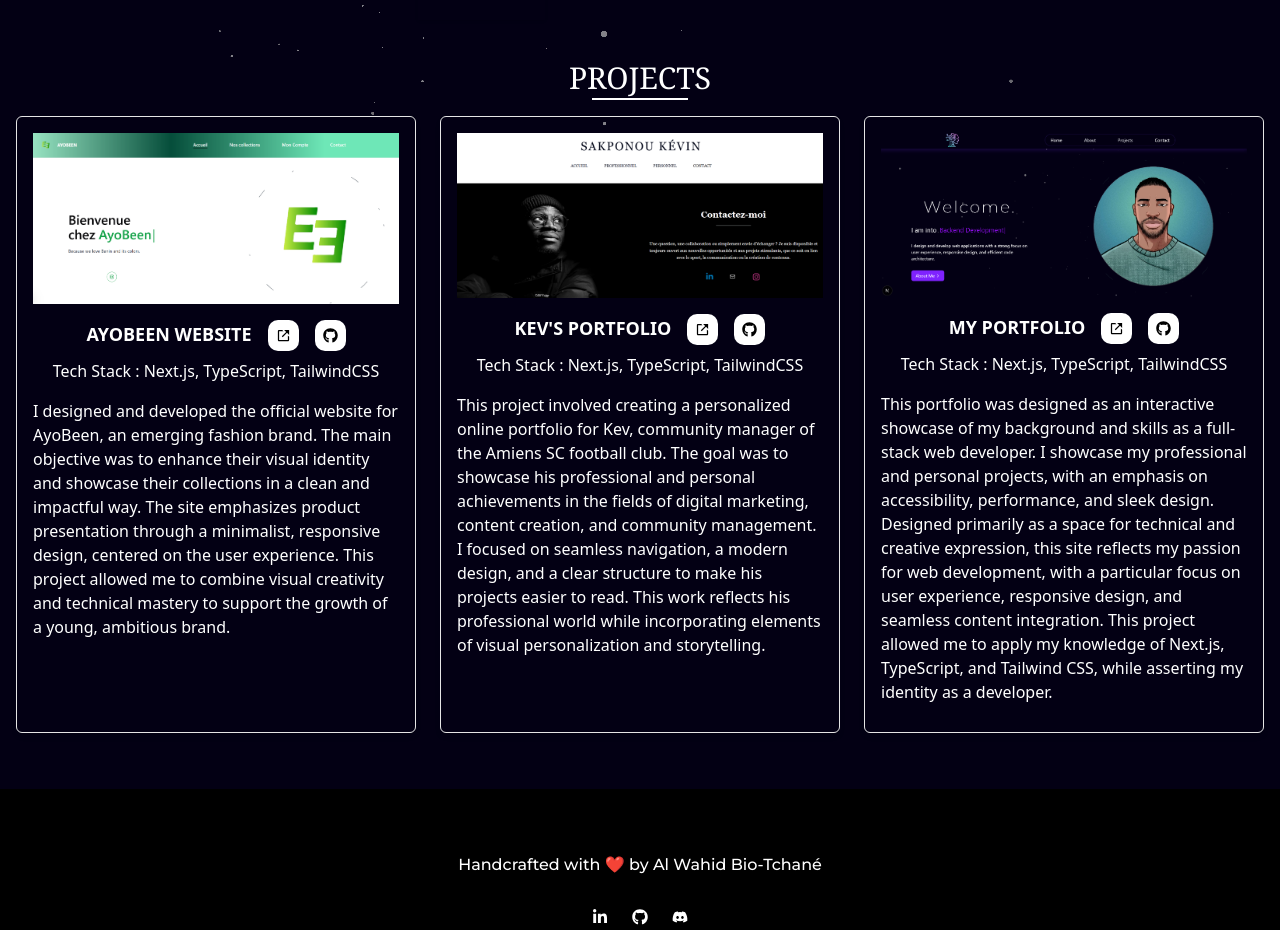
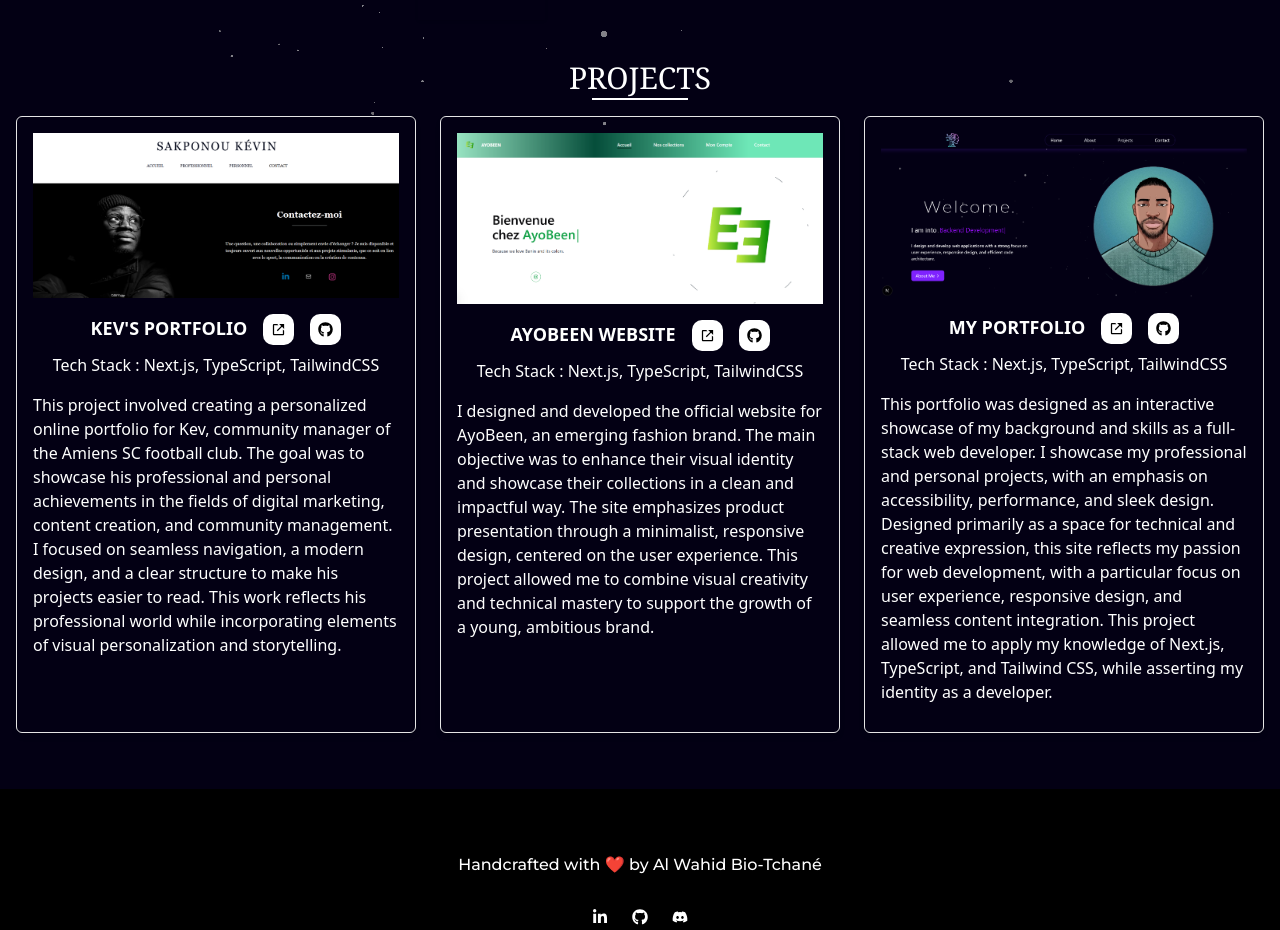
Before and after one commit to Al-phob/my-portfolio, a Next.js app: page /projects in a window 1280 px wide. Shown: the part 592-1522 px from the top of the page. Built offline with nearby package versions, Linux system fonts and the light colour scheme.

Commit message:
Project editing

```diff
--- a/src/app/projects/page.tsx
+++ b/src/app/projects/page.tsx
@@ -7,6 +7,16 @@ import Link from 'next/link'
 const projects = [
     {
         id: 1,
+        name: "Kev's Portfolio",
+        image: "/images/kev-portfolio.png",
+        link : "https://kev-portfolio-ten.vercel.app/",
+        git : "https://github.com/Al-phob/kev-portfolio",
+        tech: "Tech Stack : Next.js, TypeScript, TailwindCSS",
+        desc: "This project involved creating a personalized online portfolio for Kev, community manager of the Amiens SC football club. The goal was to showcase his professional and personal achievements in the fields of digital marketing, content creation, and community management. I focused on seamless navigation, a modern design, and a clear structure to make his projects easier to read. This work reflects his professional world while incorporating elements of visual personalization and storytelling."
+    },
+
+    {
+        id: 2,
         name: "AyoBeen Website",
         image: "/images/ayobeen.png",
         link: "https://ayobeen.vercel.app/",
@@ -16,21 +26,11 @@ const projects = [
     },
 
     {
-        id: 2,
-        name: "Kev's Portfolio",
-        image: "/images/kev-portfolio.png",
-        link : "https://kev-portfolio-ten.vercel.app/",
-        git : "https://github.com/Al-phob/kev-portfolio",
-        tech: "Tech Stack : Next.js, TypeScript, TailwindCSS",
-        desc: "This project involved creating a personalized online portfolio for Kev, community manager of the Amiens SC football club. The goal was to showcase his professional and personal achievements in the fields of digital marketing, content creation, and community management. I focused on seamless navigation, a modern design, and a clear structure to make his projects easier to read. This work reflects his professional world while incorporating elements of visual personalization and storytelling."
-    },
-
-    {
         id: 3,
         name: "My Portfolio",
         image: "/images/myportfolio.png",
         link: "",
-        git: "",
+        git: "https://github.com/Al-phob/my-portfolio",
         tech: "Tech Stack : Next.js, TypeScript, TailwindCSS",
         desc: "This portfolio was designed as an interactive showcase of my background and skills as a full-stack web developer. I showcase my professional and personal projects, with an emphasis on accessibility, performance, and sleek design. Designed primarily as a space for technical and creative expression, this site reflects my passion for web development, with a particular focus on user experience, responsive design, and seamless content integration. This project allowed me to apply my knowledge of Next.js, TypeScript, and Tailwind CSS, while asserting my identity as a developer."
     }
```
